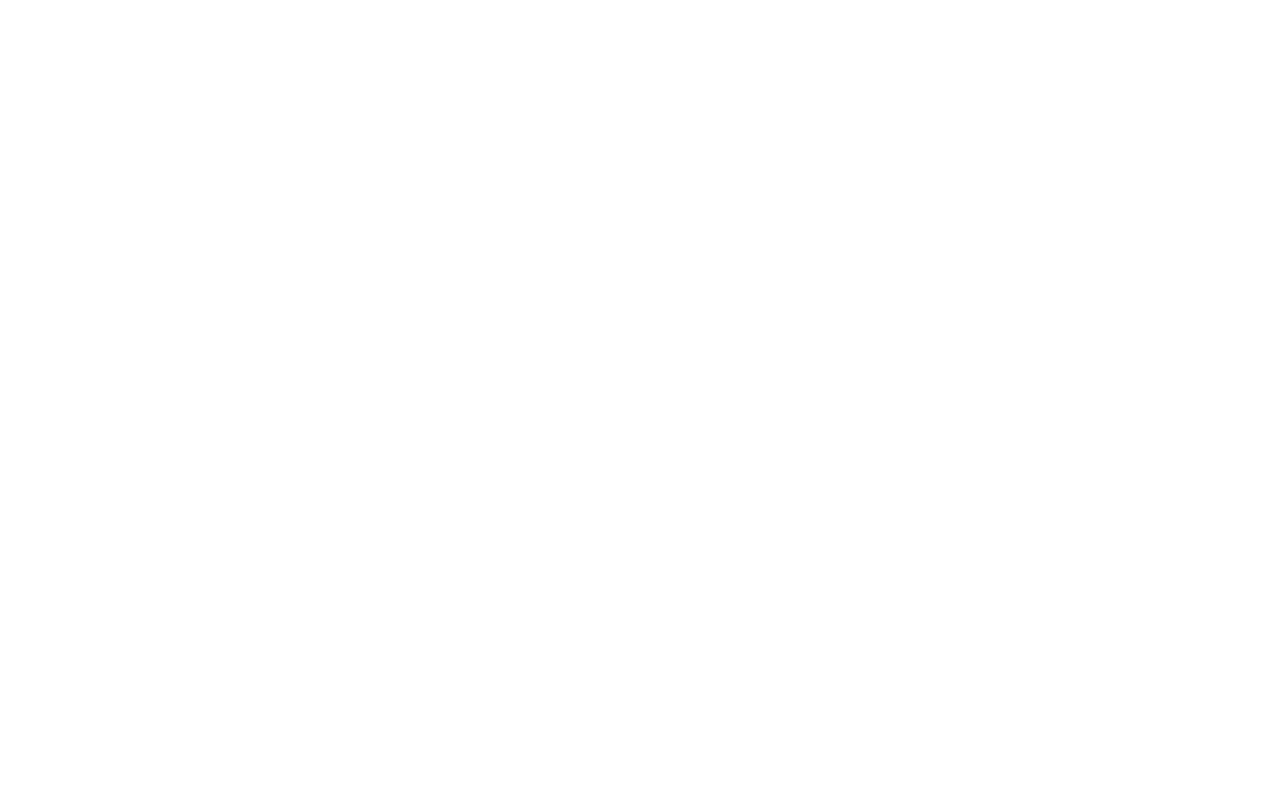
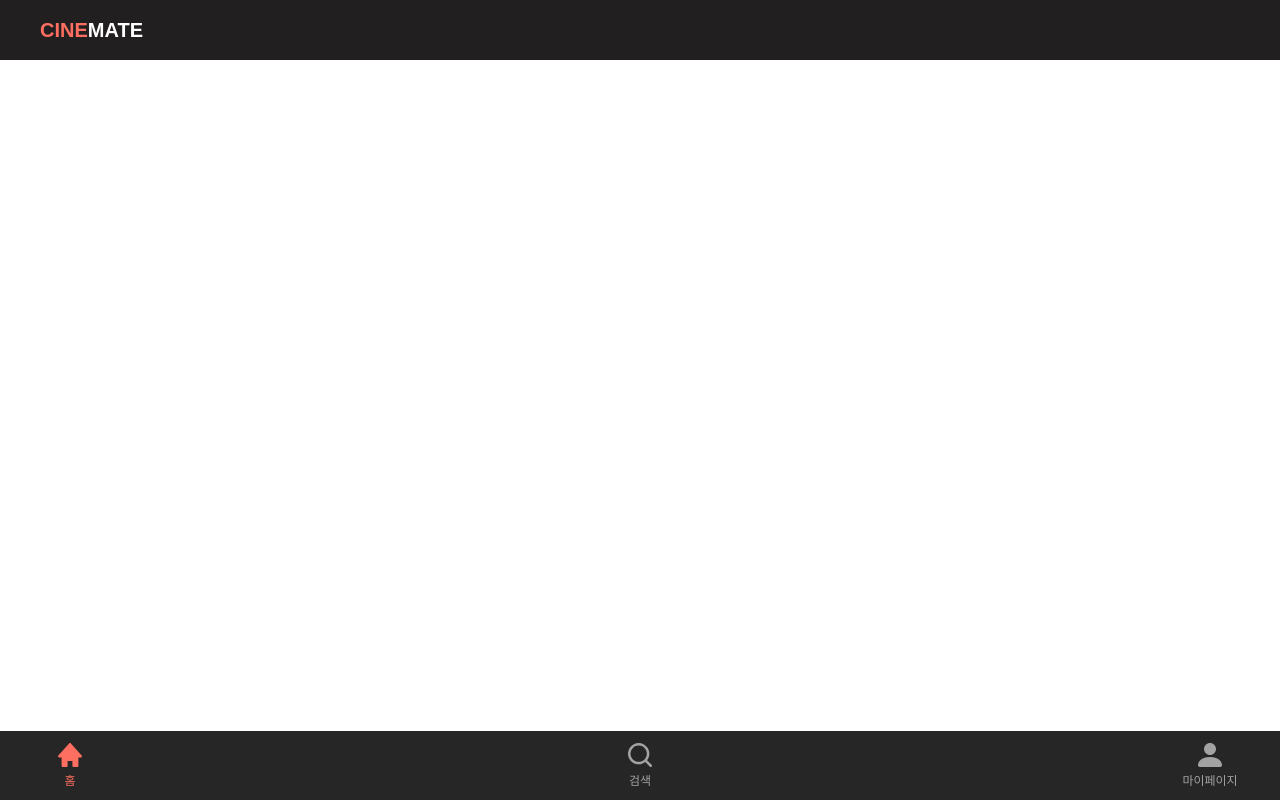
Before and after one commit to wwweric12/CINEMATE, a React (Create React App) app: page / in a window 1280 px wide. Built offline with nearby package versions, Linux system fonts and the light colour scheme; a web font is replaced by a local one.

Commit message:
feat: main-layout 구현

```diff
--- a/src/App.tsx
+++ b/src/App.tsx
@@ -1,5 +1,17 @@
+import { BrowserRouter, Route, Routes } from 'react-router-dom';
+import MainLayout from './components/template/MainLayout';
+
 function App() {
-  return <></>;
+  return (
+    <BrowserRouter>
+      <Routes>
+        <Route element={<MainLayout />}>
+          <Route path="/login" />
+          <Route path="/" />
+        </Route>
+      </Routes>
+    </BrowserRouter>
+  );
 }
 
 export default App;
--- a/src/components/molecules/MainHeader.tsx
+++ b/src/components/molecules/MainHeader.tsx
@@ -13,5 +13,9 @@
 
 const MainHeaderContainer = styled.div`
   width: 100%;
+  position: fixed;
+  top: 0;
+  left: 0;
   padding: 20px 40px;
+  background-color: ${({ theme }) => theme.colors.darkgray2};
 `;
--- a/src/components/organisms/Footer.tsx
+++ b/src/components/organisms/Footer.tsx
@@ -42,6 +42,9 @@
 
 const FooterContainer = styled.div`
   width: 100%;
+  position: fixed;
+  left: 0;
+  bottom: 0;
   padding: 12px 40px;
   display: flex;
   align-items: center;
--- /dev/null
+++ b/src/components/template/MainLayout.tsx
@@ -0,0 +1,24 @@
+import { Outlet, useLocation } from 'react-router-dom';
+import styled from 'styled-components';
+import MainHeader from '../molecules/MainHeader';
+import Footer from '../organisms/Footer';
+
+const MainLayout = () => {
+  const hasFooter = ['/', 'search', 'mypage'];
+  const location = useLocation();
+  return (
+    <Container>
+      <MainHeader />
+      <Outlet />
+      {hasFooter.includes(location.pathname) && <Footer />}
+    </Container>
+  );
+};
+
+export default MainLayout;
+
+const Container = styled.div`
+  width: 100%;
+  height: 100vh;
+  position: relative;
+`;
```
